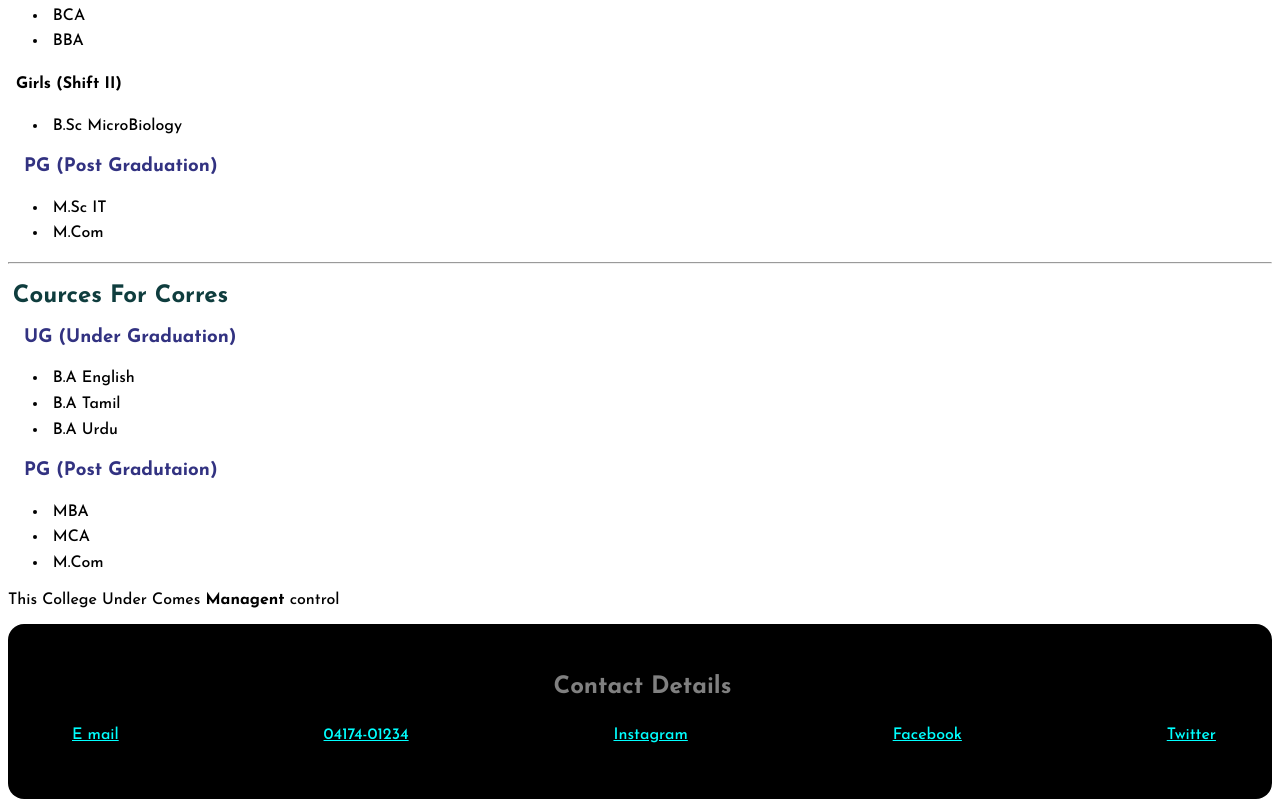
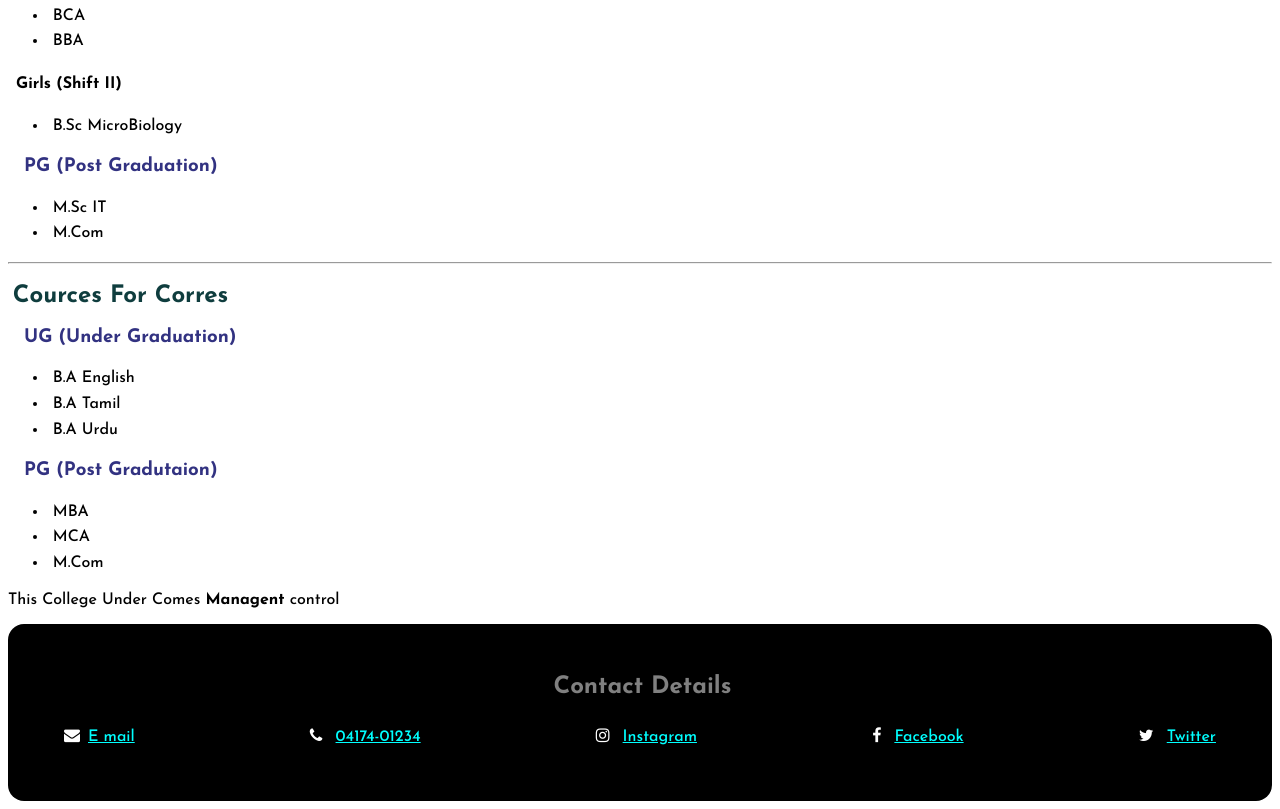
Before and after one commit to afraz-07/Mazharul, a plain HTML site: page Mazharul Uloom/index.html in a window 1280 px wide. Shown: the part 918-1727 px from the top of the page. Drawn offline with Linux system fonts and the light colour scheme.

Commit message:
my changes

```diff
--- a/Mazharul Uloom/index.html
+++ b/Mazharul Uloom/index.html
@@ -6,7 +6,7 @@
     <meta http-equiv="X-UA-Compatible" content="IE=edge">
     <meta name="viewport" content="width=device-width, initial-scale=1.0">
     <link href="styles.css" rel="stylesheet">
-    <!-- <link rel="stylesheet" href="https://cdnjs.cloudflare.com/ajax/libs/font-awesome/4.7.0/css/font-awesome.css"> -->
+    <link rel="stylesheet" href="https://cdnjs.cloudflare.com/ajax/libs/font-awesome/4.7.0/css/font-awesome.css">
     <title>Mazharul Uloom College</title>
 
 </head>
```
